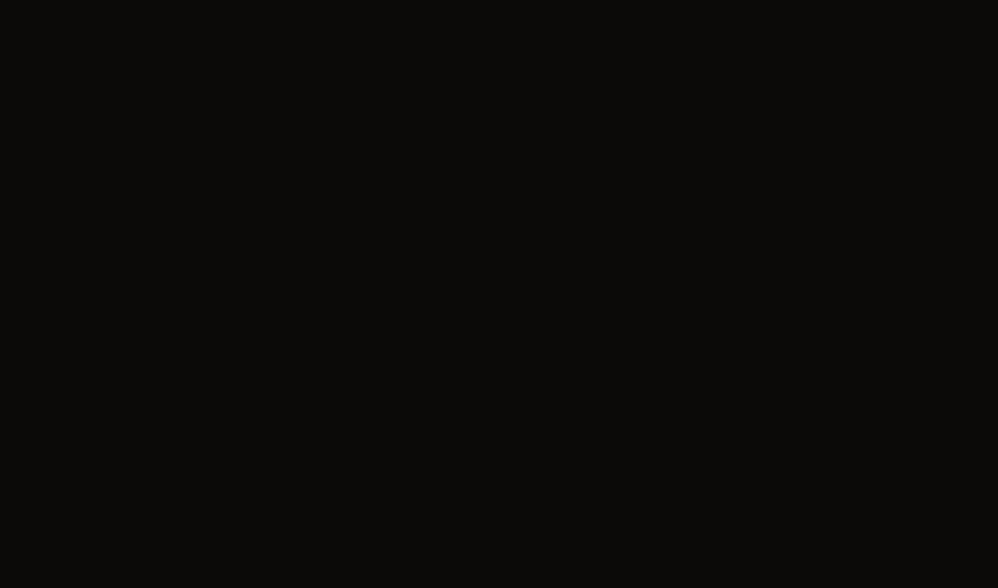
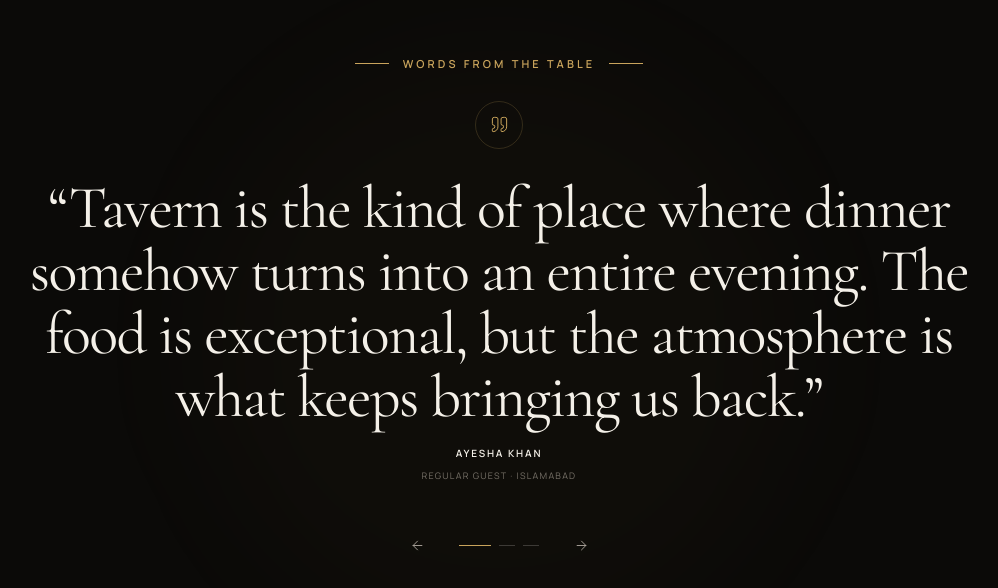
Before and after one commit to its-razahasnain/tavern, a Next.js app: page / in a window 1280 px wide. Shown: the part 6053-6641 px from the top of the page, without its empty margins (141-1139 px from the left). Before the commit the page ends 6287 px from the top, so only its background shows below. Built offline with nearby package versions, Linux system fonts and the light colour scheme.

Commit message:
feat: add Tavern testimonials section

```diff
--- a/src/app/page.tsx
+++ b/src/app/page.tsx
@@ -3,6 +3,7 @@
 import { GallerySection } from "@/components/home/GallerySection";
 import { Hero } from "@/components/home/Hero";
 import { MenuPreview } from "@/components/home/MenuPreview";
+import { TestimonialsSection } from "@/components/home/TestimonialsSection";
 
 export default function Home() {
   return (
@@ -17,7 +18,9 @@
 
       <GallerySection />
 
-      {/* Temporary placeholder for Phase 9 */}
+      <TestimonialsSection />
+
+      {/* Temporary placeholder for Phase 10 */}
       <section className="min-h-[40vh] bg-background" />
     </main>
   );
--- /dev/null
+++ b/src/components/home/TestimonialsSection.tsx
@@ -0,0 +1,227 @@
+"use client";
+
+import { useState } from "react";
+import { AnimatePresence, motion } from "motion/react";
+import { ArrowLeft, ArrowRight, Quote } from "lucide-react";
+
+import { Container } from "@/components/ui/Container";
+import { testimonials } from "@/data/testimonial";
+
+const ease = [0.22, 1, 0.36, 1] as const;
+
+export function TestimonialsSection() {
+  const [activeIndex, setActiveIndex] = useState(0);
+
+  const active = testimonials[activeIndex];
+
+  const previous = () => {
+    setActiveIndex((current) =>
+      current === 0 ? testimonials.length - 1 : current - 1,
+    );
+  };
+
+  const next = () => {
+    setActiveIndex((current) =>
+      current === testimonials.length - 1 ? 0 : current + 1,
+    );
+  };
+
+  return (
+    <section
+      id="testimonials"
+      className="
+        relative overflow-hidden
+        bg-background
+        py-24 sm:py-28 lg:py-36
+      "
+    >
+      {/* Decorative background */}
+      <div
+        aria-hidden="true"
+        className="
+          pointer-events-none absolute
+          left-1/2 top-1/2
+          size-[600px]
+          -translate-x-1/2 -translate-y-1/2
+          rounded-full
+          bg-gold/[0.025]
+          blur-3xl
+        "
+      />
+
+      <Container className="relative">
+        {/* Section heading */}
+        <motion.div
+          initial={{ opacity: 0, y: 15 }}
+          whileInView={{ opacity: 1, y: 0 }}
+          viewport={{ once: true, amount: 0.4 }}
+          transition={{ duration: 0.65, ease }}
+          className="eyebrow mb-8 justify-center"
+        >
+          Words From The Table
+        </motion.div>
+
+        <div className="mx-auto max-w-5xl text-center">
+          {/* Quote mark */}
+          <motion.div
+            initial={{ opacity: 0, scale: 0.8 }}
+            whileInView={{ opacity: 1, scale: 1 }}
+            viewport={{ once: true }}
+            transition={{ duration: 0.6, delay: 0.1, ease }}
+            className="
+              mx-auto mb-7 flex size-12
+              items-center justify-center
+              rounded-full border border-border
+              text-gold
+            "
+          >
+            <Quote
+              size={19}
+              strokeWidth={1.25}
+            />
+          </motion.div>
+
+          {/* Quote */}
+          <div className="relative min-h-[220px] sm:min-h-[190px] lg:min-h-[175px]">
+            <AnimatePresence mode="wait">
+              <motion.blockquote
+                key={activeIndex}
+                initial={{ opacity: 0, y: 20 }}
+                animate={{ opacity: 1, y: 0 }}
+                exit={{ opacity: 0, y: -20 }}
+                transition={{ duration: 0.5, ease }}
+                className="
+                  font-display
+                  text-3xl leading-[1.05]
+                  tracking-[-0.025em]
+                  text-foreground
+                  sm:text-4xl
+                  md:text-5xl
+                  lg:text-6xl
+                "
+              >
+                “{active.quote}”
+              </motion.blockquote>
+            </AnimatePresence>
+          </div>
+
+          {/* Author */}
+          <AnimatePresence mode="wait">
+            <motion.div
+              key={`author-${activeIndex}`}
+              initial={{ opacity: 0, y: 10 }}
+              animate={{ opacity: 1, y: 0 }}
+              exit={{ opacity: 0, y: -10 }}
+              transition={{ duration: 0.4, delay: 0.05 }}
+              className="mt-4"
+            >
+              <div
+                className="
+                  font-body text-[10px]
+                  font-semibold uppercase
+                  tracking-[0.18em]
+                  text-foreground
+                "
+              >
+                {active.name}
+              </div>
+
+              <div
+                className="
+                  mt-2 font-body text-[9px]
+                  uppercase tracking-[0.14em]
+                  text-foreground-subtle
+                "
+              >
+                {active.role} · {active.location}
+              </div>
+            </motion.div>
+          </AnimatePresence>
+
+          {/* Controls */}
+          <div className="mt-10 flex items-center justify-center gap-5">
+            <button
+              type="button"
+              onClick={previous}
+              aria-label="Previous testimonial"
+              className="
+                flex size-11 items-center justify-center
+                rounded-full border border-border
+                text-foreground-muted
+                transition-all duration-300
+                hover:border-gold
+                hover:bg-gold
+                hover:text-background
+                focus-visible:outline-none
+                focus-visible:ring-2
+                focus-visible:ring-gold-light
+              "
+            >
+              <ArrowLeft size={15} strokeWidth={1.5} />
+            </button>
+
+            {/* Progress */}
+            <div className="flex items-center gap-2">
+              {testimonials.map((testimonial, index) => (
+                <button
+                  key={testimonial.name}
+                  type="button"
+                  onClick={() => setActiveIndex(index)}
+                  aria-label={`Show testimonial ${index + 1}`}
+                  aria-current={index === activeIndex}
+                  className="
+                    group flex h-5 items-center
+                  "
+                >
+                  <span
+                    className={`
+                      block h-px
+                      transition-all duration-500
+                      ${
+                        index === activeIndex
+                          ? "w-8 bg-gold"
+                          : "w-4 bg-foreground/20 group-hover:bg-foreground/50"
+                      }
+                    `}
+                  />
+                </button>
+              ))}
+            </div>
+
+            <button
+              type="button"
+              onClick={next}
+              aria-label="Next testimonial"
+              className="
+                flex size-11 items-center justify-center
+                rounded-full border border-border
+                text-foreground-muted
+                transition-all duration-300
+                hover:border-gold
+                hover:bg-gold
+                hover:text-background
+                focus-visible:outline-none
+                focus-visible:ring-2
+                focus-visible:ring-gold-light
+              "
+            >
+              <ArrowRight size={15} strokeWidth={1.5} />
+            </button>
+          </div>
+        </div>
+
+        {/* Bottom decorative line */}
+        <motion.div
+          initial={{ scaleX: 0 }}
+          whileInView={{ scaleX: 1 }}
+          viewport={{ once: true }}
+          transition={{ duration: 1, delay: 0.25, ease }}
+          className="
+            mx-auto mt-16 h-px max-w-xs
+            origin-center bg-border
+          "
+        />
+      </Container>
+    </section>
+  );
+}
--- /dev/null
+++ b/src/data/testimonial.ts
@@ -0,0 +1,30 @@
+export interface Testimonial {
+  quote: string;
+  name: string;
+  role: string;
+  location: string;
+}
+
+export const testimonials: Testimonial[] = [
+  {
+    quote:
+      "Tavern is the kind of place where dinner somehow turns into an entire evening. The food is exceptional, but the atmosphere is what keeps bringing us back.",
+    name: "Ayesha Khan",
+    role: "Regular Guest",
+    location: "Islamabad",
+  },
+  {
+    quote:
+      "Everything feels considered without ever feeling formal. Great plates, great drinks, and a room that makes you want to stay.",
+    name: "Hamza Ali",
+    role: "Food Enthusiast",
+    location: "Islamabad",
+  },
+  {
+    quote:
+      "From the first course to the last drink, Tavern gets the little things right. It feels warm, effortless, and genuinely memorable.",
+    name: "Sara Ahmed",
+    role: "Tavern Guest",
+    location: "Islamabad",
+  },
+];
```
